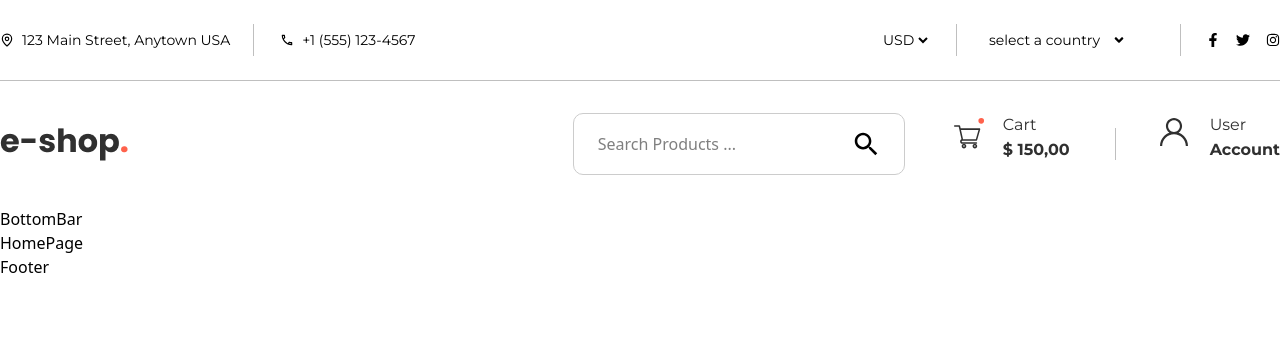
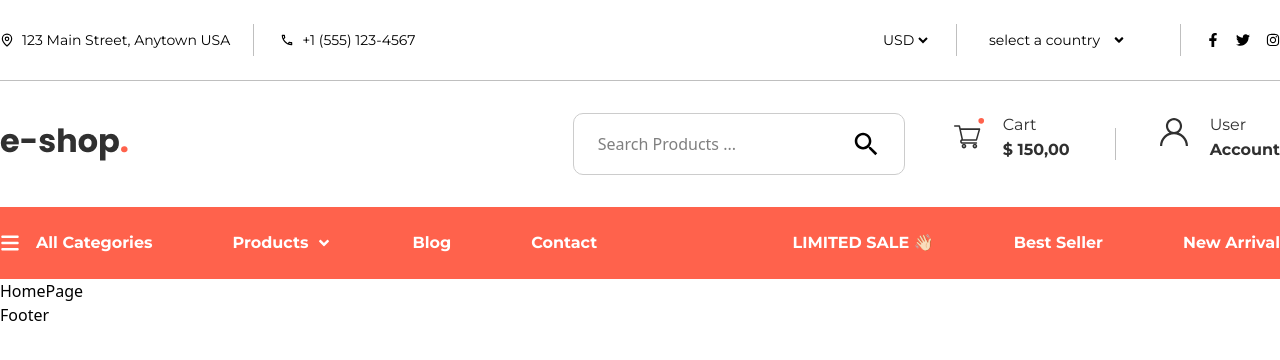
Before and after one commit to moumitaseemaa/eshop, a React (Vite) app: page / in a window 1280 px wide. Shown: the top 360 px of the page. Built offline with nearby package versions, Linux system fonts and the light colour scheme.

Commit message:
BottomBar added

```diff
--- a/src/components/header/BottomBar.jsx
+++ b/src/components/header/BottomBar.jsx
@@ -1,9 +1,55 @@
-import React from 'react'
-
+import { Link } from "react-router-dom";
+import Container from "../commonLayouts/Container";
+import Flex from "../commonLayouts/Flex";
+import { FaBars } from "react-icons/fa6";
+import { FaAngleDown } from "react-icons/fa";
 const BottomBar = () => {
   return (
-    <div>BottomBar</div>
-  )
-}
+    <div className="bg-[#FF624C]">
+      <Container>
+        <Flex className={"justify-between items-center py-6"}>
+          <div>
+            <ul className="flex items-center gap-x-20 font-['Montserrat'] font-bold text-base text-[#FFFFFF] leading-6">
+              <li>
+                <Link to={"#"} className="flex items-center gap-x-4">
+                  <FaBars className={"size-[20px] text-[#FFFFFF]"} />
+                  All Categories
+                </Link>
+              </li>
+              <li>
+                <Link
+                  to={"/product-list"}
+                  className="flex items-center gap-x-2"
+                >
+                  Products
+                  <FaAngleDown className="size-4 " />
+                </Link>
+              </li>
+              <li>
+                <Link to={"/blog"}>Blog</Link>
+              </li>
+              <li>
+                <Link to={"/contact"}>Contact</Link>
+              </li>
+            </ul>
+          </div>
+          <div>
+            <ul className="flex items-center gap-x-20 font-['Montserrat'] font-bold text-base text-[#FFFFFF] leading-6">
+              <li>
+                <Link to={"#"}>LIMITED SALE 👋🏻</Link>
+              </li>
+              <li>
+                <Link to={"#"}>Best Seller</Link>
+              </li>
+              <li>
+                <Link to={"#"}>New Arrival</Link>
+              </li>
+            </ul>
+          </div>
+        </Flex>
+      </Container>
+    </div>
+  );
+};
 
-export default BottomBar
+export default BottomBar;
```
